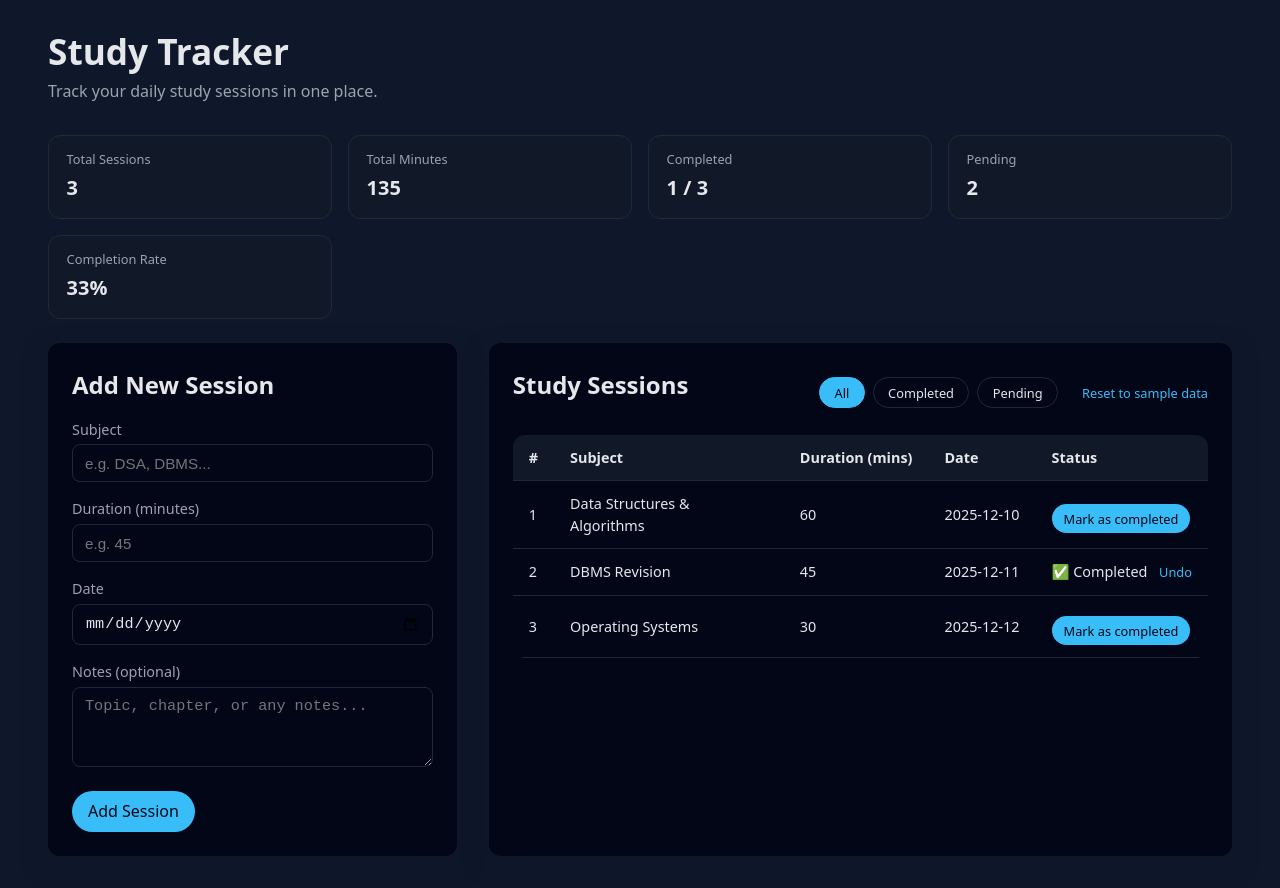
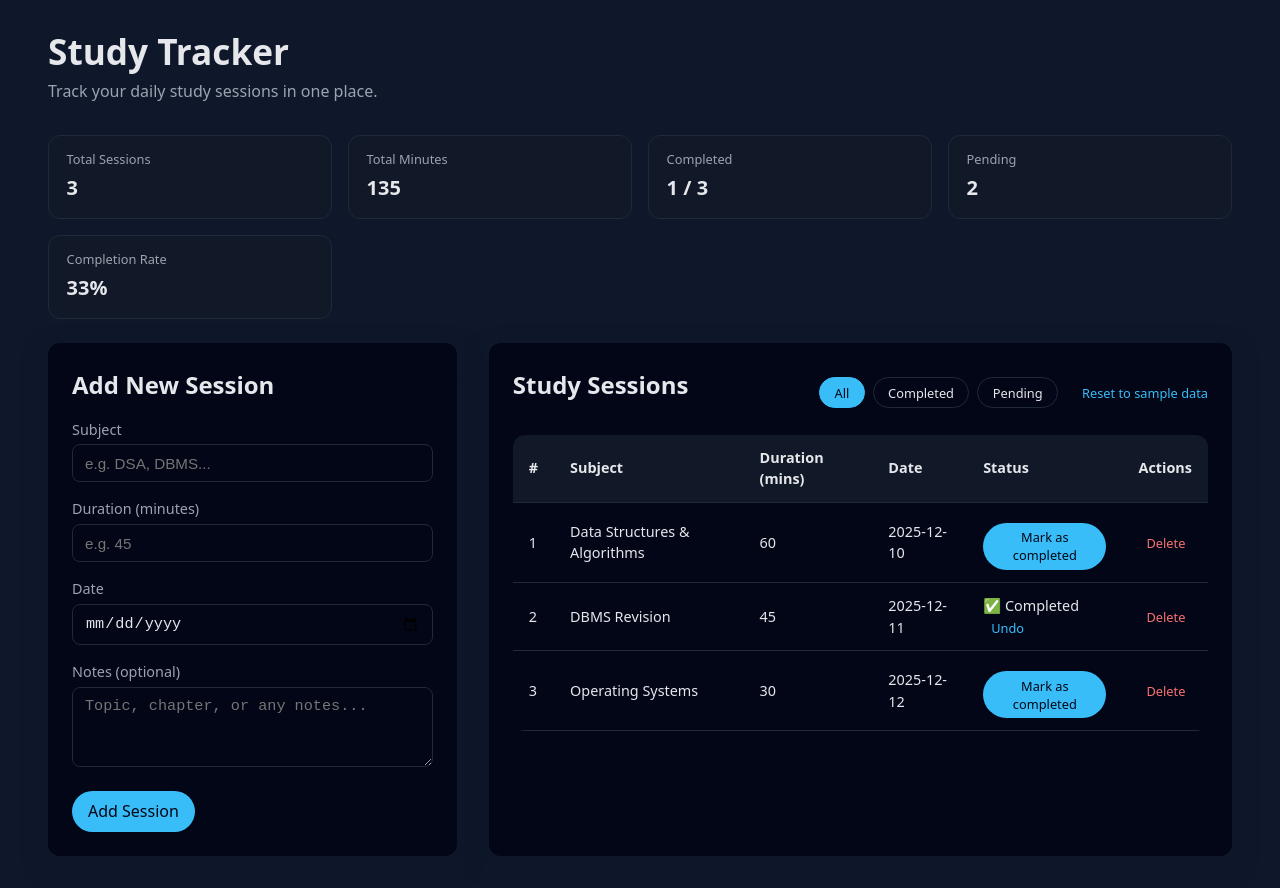
Before and after one commit to Arvind6374/study-tracker, a React (Vite) app: page / in a window 1280 px wide. Built offline with nearby package versions, Linux system fonts and the light colour scheme.

Commit message:
Add delete session feature (Task 2)

```diff
--- a/src/App.css
+++ b/src/App.css
@@ -252,3 +252,11 @@ tbody tr:hover {
     grid-template-columns: 1fr;
   }
 }
+.link-btn.danger {
+  color: #f87171;
+}
+
+.link-btn.danger:hover {
+  color: #fecaca;
+  text-decoration: underline;
+}
--- a/src/App.jsx
+++ b/src/App.jsx
@@ -123,6 +123,16 @@ function App() {
           : session
       )
     );
+  }
+
+  // 🗑️ NEW: delete session handler (Task 2)
+  function handleDeleteSession(id) {
+    const ok = window.confirm(
+      "Are you sure you want to delete this session?"
+    );
+    if (!ok) return;
+
+    setSessions((prev) => prev.filter((session) => session.id !== id));
   }
 
   function handleResetData() {
@@ -275,7 +285,11 @@ function App() {
               </div>
 
               {/* optional reset button */}
-              <button type="button" className="link-btn" onClick={handleResetData}>
+              <button
+                type="button"
+                className="link-btn"
+                onClick={handleResetData}
+              >
                 Reset to sample data
               </button>
             </div>
@@ -292,6 +306,7 @@ function App() {
                   <th>Duration (mins)</th>
                   <th>Date</th>
                   <th>Status</th>
+                  <th>Actions</th> {/* 🆕 Task 2 column */}
                 </tr>
               </thead>
               <tbody>
@@ -323,6 +338,15 @@ function App() {
                         </button>
                       )}
                     </td>
+                    <td>
+                      <button
+                        type="button"
+                        className="link-btn danger"
+                        onClick={() => handleDeleteSession(session.id)}
+                      >
+                        Delete
+                      </button>
+                    </td>
                   </tr>
                 ))}
               </tbody>
```
